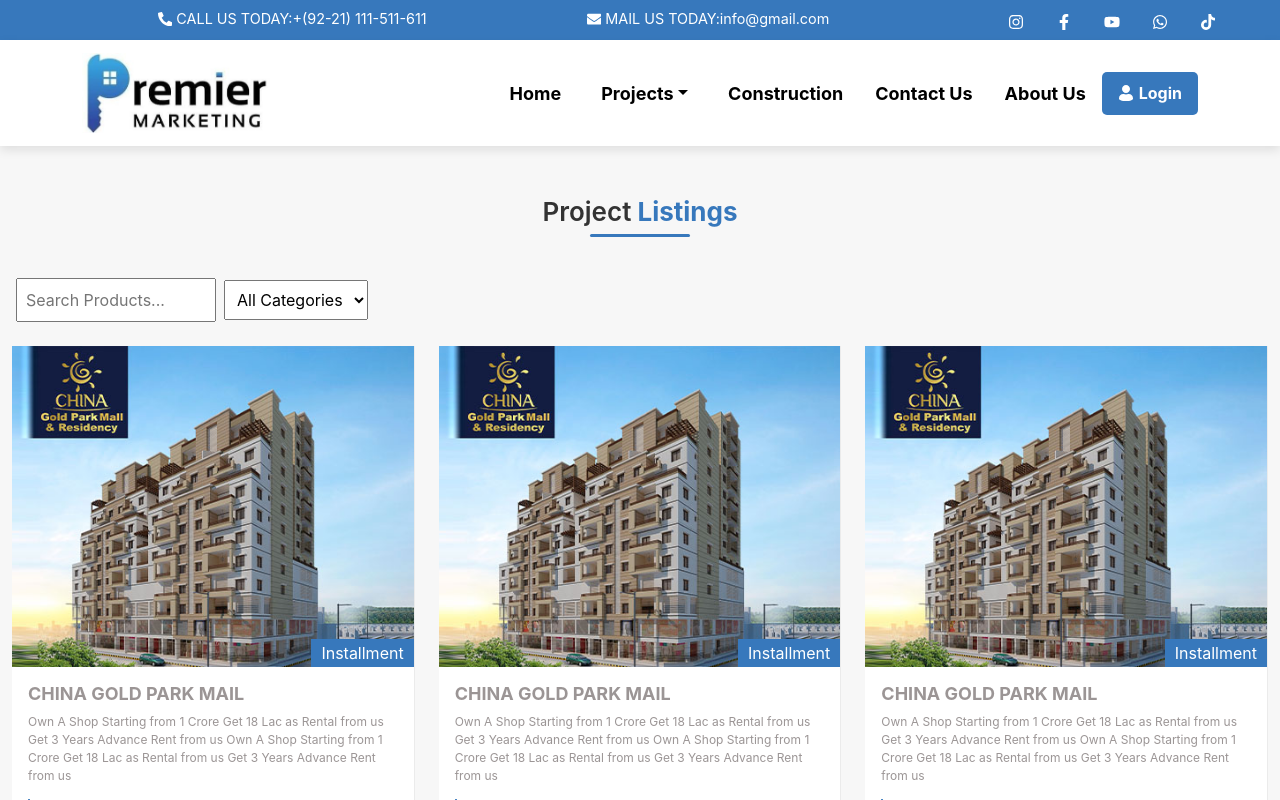
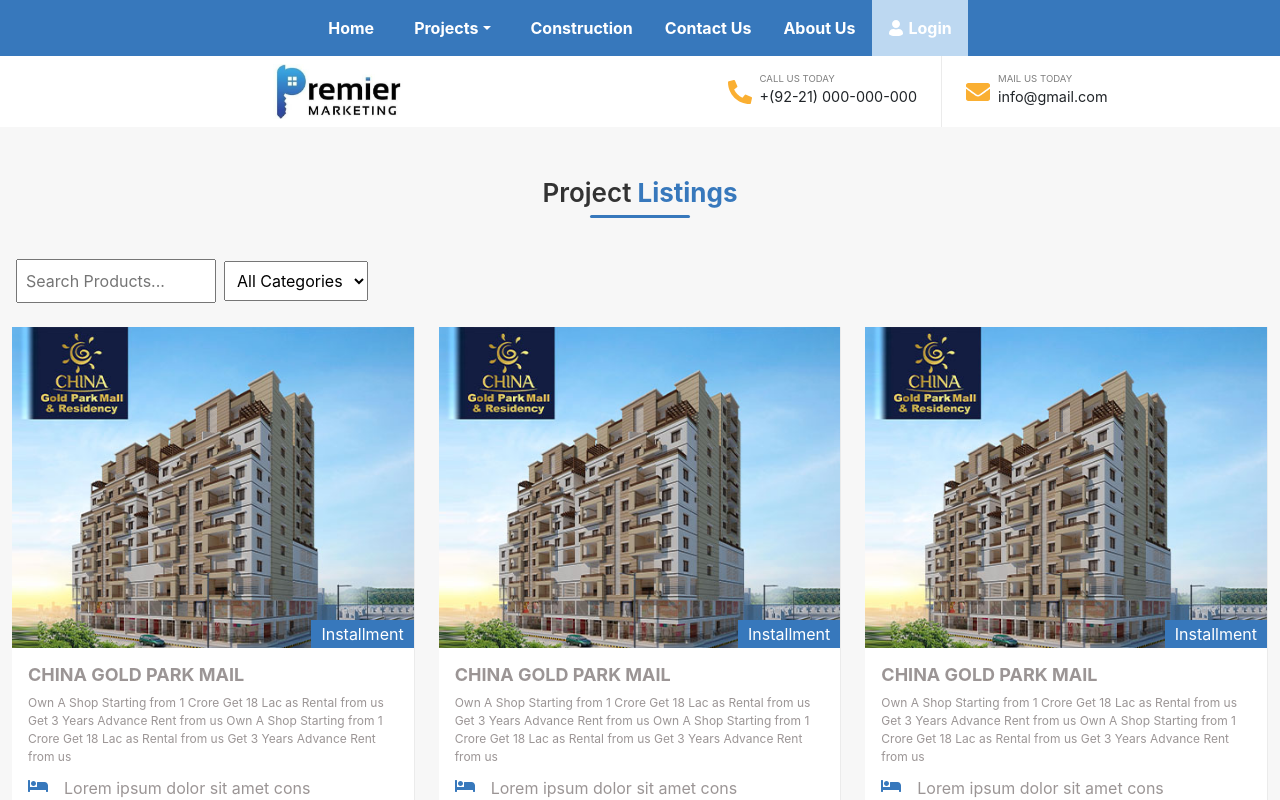
Before and after one commit to tammor006/frontend, a React (Create React App) app: page /listings in a window 1280 px wide. Shown: the top 800 px of the page. Built offline with nearby package versions, Linux system fonts and the light colour scheme.

Commit message:
2nd commit

```diff
--- a/src/App.js
+++ b/src/App.js
@@ -6,7 +6,6 @@
 import PropertyListings from './pages/PropertyListing';
 import PropertyDetails from './pages/PropertyDetails';
 import MyNavbar from "./components/Navbar";
-import HeaderSection from "./components/NavbarTop";
 import Footer from "./components/Footer";
 import FooterBottom from './components/FooterBottom';
 
@@ -14,7 +13,6 @@
   return (
     <>
     <Preloader/>
-    <HeaderSection/>
     <MyNavbar />
     <Router>
       <Routes>
--- a/src/components/Navbar.js
+++ b/src/components/Navbar.js
@@ -1,11 +1,9 @@
 import React, { useState } from "react";
-import { Navbar, Nav, Container,NavDropdown,Offcanvas,Button } from 'react-bootstrap';
+import { Navbar, Nav, Container,NavDropdown,Offcanvas,Button,Row,Col,NavLink } from 'react-bootstrap';
 import "../style.css";
 import { FaUser,FaPhoneAlt,FaEnvelope } from "react-icons/fa";
-
 const MyNavbar = () => {
-    const [show, setShow] = useState(false);
-
+  const [show, setShow] = useState(false);
   const handleClose = () => setShow(false);
   const handleShow = () => setShow(true);
   const [openMenu, setOpenMenu] = useState(null); // For first-level categories
@@ -26,19 +24,16 @@
 
  <laptop className="d-laptop">
 
-    <Navbar className="custom-navbar" expand="lg">
-      <Container>
+    <Navbar className=" bg-theme p-0 " expand="lg">
+      <Container className="">
       <Navbar.Toggle aria-controls="basic-navbar-nav" className="menu-btn" />
-        <Navbar.Brand href="/"> <img
-            src="/images/logo.jpg"
-            alt="Logo" className="logo"
-          /></Navbar.Brand>
+
 
         <Navbar.Collapse id="basic-navbar-nav">
-          <Nav className="ms-auto">
-            <Nav.Link href="/" className="nav-item px-3">Home</Nav.Link>
+          <Nav className="mx-auto">
+            <Nav.Link href="/" className="nav-item px-3 py-3 p-0">Home</Nav.Link>
             {/* Projects Dropdown */}
-            <NavDropdown title="Projects" className="dropdown-custom nav-item px-3">
+            <NavDropdown title="Projects" className="dropdown-custom nav-item px-3 py-3 p-0">
               {/* Sub-dropdown inside Projects */}
               <NavDropdown title="Residential" drop="end" className="dropdown-submenu ">
                 <NavDropdown.Item className="" href="#">Sub Project 1</NavDropdown.Item>
@@ -65,23 +60,55 @@
               </NavDropdown>
             </NavDropdown>
 
-            <Nav.Link className="nav-item px-3" href="#">
+            <Nav.Link className="nav-item px-3 py-3 p-0" href="#">
               Construction
             </Nav.Link>
-            <Nav.Link href="#" className="nav-item px-3">
+            <Nav.Link href="#" className="nav-item px-3 py-3 p-0">
               Contact Us
             </Nav.Link>
-            <Nav.Link href="#" className="nav-item px-3">
+            <Nav.Link href="#" className="nav-item px-3 py-3 p-0">
               About Us
             </Nav.Link>
 
-            <Nav.Link href="#" className="login-btn px-3">
+            <Nav.Link href="#" className="login-btn px-3 py-3 p-0">
               <FaUser className="login-icon" /> Login
             </Nav.Link>
           </Nav>
         </Navbar.Collapse>
       </Container>
     </Navbar>
+     <Container fluid className="px-lg-5 px-0 bg-white d-laptop">
+          <Row>
+          <Col lg={6} xl={6} md={6}>
+          <div className="text-center py-2">
+            <NavLink to="/">
+            <img
+                src="/images/logo.jpg"
+                alt="Logo" className="logo"
+              />
+            </NavLink>
+          </div>
+          </Col>
+            <Col lg={3} xl={3} md={3} className="p-0 br-1">
+            <div className="d-flex py-3 px-4 float-end">
+                      <FaPhoneAlt stroke="#FAAF32" fill="#FAAF32" className="font-3 mt-2 mr-2"  />
+                      <div>
+                        <p className="font-0-size text-black-50">CALL US TODAY</p>
+                        <p className="font-0">+(92-21) 000-000-000</p>
+                      </div>
+                    </div>
+            </Col>
+            <Col lg={3} xl={3} md={3} className="p-0">
+            <div className="d-flex py-3 px-4 float-start ">
+                      <FaEnvelope stroke="#FAAF32" fill="#FAAF32" className="font-3 mt-2 mr-2" />
+                      <div>
+                        <p className="font-0-size text-black-50">MAIL US TODAY</p>
+                        <p className="font-0">info@gmail.com</p>
+                      </div>
+                    </div>
+            </Col>
+          </Row>
+       </Container>
  </laptop>
 <mobile className="d-mobile">
       {/* Main Navbar */}
@@ -114,9 +141,9 @@
         <div className="row">
           <div className="col-6 pr-0 br-1">
           <div className="d-flex py-3">
-          <FaPhoneAlt className="font-4 mt-2 mr-2" />
+          <FaPhoneAlt stroke="#FAAF32" fill="#FAAF32" className="font-3 mt-2 mr-2" />
           <div>
-            <p className="font-0">CALL US TODAY</p>
+            <p className="font-0-size text-black-50">CALL US TODAY</p>
             <p className="font-0">+(92-21) 000-000-000</p>
           </div>
         </div>
@@ -124,9 +151,9 @@
 
           <div className="col-6 pr-0">
           <div className="d-flex py-3 ">
-          <FaEnvelope className="font-4 mt-2 mr-2" />
+          <FaEnvelope stroke="#FAAF32" fill="#FAAF32" className="font-3 mt-2 mr-2" />
           <div>
-            <p className="font-0">MAIL US TODAY</p>
+            <p className="font-0-size text-black-50">MAIL US TODAY</p>
             <p className="font-0">info@gmail.com</p>
           </div>
         </div>
--- a/src/components/NavbarTop.js
+++ b/src/components/NavbarTop.js
@@ -6,39 +6,35 @@
 const HeaderSection = () => {
   return (
     <>
-    <Container fluid className="px-lg-5 px-0 bg-theme d-laptop">
+    <Container fluid className="px-lg-5 px-0 bg-white d-laptop">
       <Row>
-        <Col lg={4} xl={4} xs={6} sm={6} md={4}>
-        <div className="d-flex f-right my-2">
-           <FaPhoneAlt className="font-0 text-white mt-1 mr-1" />
-           <p className="font-0 text-white">CALL US TODAY:+(92-21) 111-511-611</p>
-         </div>
+      <Col lg={6} xl={6} md={6}>
+      <div className="text-center py-2">
+        <NavLink to="/">
+        <img
+            src="/images/logo.jpg"
+            alt="Logo" className="logo"
+          />
+        </NavLink>
+      </div>
+      </Col>
+        <Col lg={3} xl={3} md={3} className="p-0 br-1">
+        <div className="d-flex py-3 px-4 float-end">
+                  <FaPhoneAlt stroke="#FAAF32" fill="#FAAF32" className="font-3 mt-2 mr-2"  />
+                  <div>
+                    <p className="font-0-size text-black-50">CALL US TODAY</p>
+                    <p className="font-0">+(92-21) 000-000-000</p>
+                  </div>
+                </div>
         </Col>
-        <Col lg={4} xl={4} xs={6} sm={6} md={4}>
-        <div className="d-flex f-right my-2">
-           <FaEnvelope className="font-0 text-white mt-1 mr-1" />
-           <p className="font-0 text-white">MAIL US TODAY:info@gmail.com</p>
-
-         </div>
-        </Col>
-        <Col lg={4} xl={4} xs={12} sm={12} md={4}>
-        <div className="d-flex f-right my-2">
-          <NavLink>
-          <FaInstagram className="text-white mx-3 font-1" />
-          </NavLink>
-          <NavLink>
-          <FaFacebookF className="text-white mx-3 font-1" />
-          </NavLink>
-          <NavLink>
-          <FaYoutube className="text-white mx-3 font-1" />
-          </NavLink>
-          <NavLink>
-          <FaWhatsapp className="text-white mx-3 font-1" />
-          </NavLink>
-          <NavLink>
-          <FaTiktok className="text-white mx-3 font-1" />
-          </NavLink>
-         </div>
+        <Col lg={3} xl={3} md={3} className="p-0">
+        <div className="d-flex py-3 px-4 float-start ">
+                  <FaEnvelope stroke="#FAAF32" fill="#FAAF32" className="font-3 mt-2 mr-2" />
+                  <div>
+                    <p className="font-0-size text-black-50">MAIL US TODAY</p>
+                    <p className="font-0">info@gmail.com</p>
+                  </div>
+                </div>
         </Col>
       </Row>
    </Container>
--- a/src/style.css
+++ b/src/style.css
@@ -17,6 +17,9 @@
     font-size: 1.2rem;
     margin-top: 20px;
   }
+.font-0-size{
+    font-size: 0.6rem !important;
+}
 .font-0{
     font-size: 0.9rem !important;
 }
@@ -2304,32 +2307,31 @@
   }
 
   .logo {
-    max-height: 80px;
+    max-height: 55px;
   }
 
   /* Navbar Links */
   .nav-item {
-    color: black;
+    color: white;
     font-weight: bold;
-    font-size:18px;
+    font-size:16px;
     transition: 0.3s;
     border-radius: 5px;
   }
    .dropdown-custom a {
-    color: black;
+    color: white !important;
     font-weight: bold;
     transition: 0.3s;
     border-radius: 5px;
+    padding: 0;
   }
   .dropdown-custom a:hover{
-    background-color: #bdd8f1; /* Lighter version of #3778bc */
-    color: #3778bc;
+    color: #bdd8f1;
   }
   .nav-item:hover,
   .nav-item:focus,
   .nav-item.active {
-    background-color: #bdd8f1; /* Lighter version of #3778bc */
-    color: #3778bc;
+    color: #bdd8f1;
   }
 
   /* Dropdown Menu */
@@ -2353,14 +2355,15 @@
     color: white !important;
     font-weight: bold;
     padding: 16px;
+    font-size: 16px;
   }
   .offcanvas-body{
     background-color: #f7f6f6;;
   }
 
   .dropdown-custom .dropdown-item:hover {
-    background-color: #bdd8f1 !important;
-    color: #3778bc;
+    color: #bdd8f1 !important;
+    background-color: #3778bc;
   }
   .dropdown-submenu {
     position: relative;
@@ -2371,6 +2374,9 @@
     color: white !important;
     padding: 10px;
   }
+  .dropdown-submenu a:hover{
+    color: #bdd8f1 !important;
+  }
 
   /* Submenu Styling */
   .dropdown-submenu .dropdown-menu {
@@ -2381,10 +2387,9 @@
 
   /* Login Button */
   .login-btn {
-    background-color: #3778bc;
+    background-color:#bdd8f1 !important;
     color: white !important;
     font-weight: bold;
-    border-radius: 5px;
     display: flex;
     align-items: center;
     transition: 0.3s;
```
